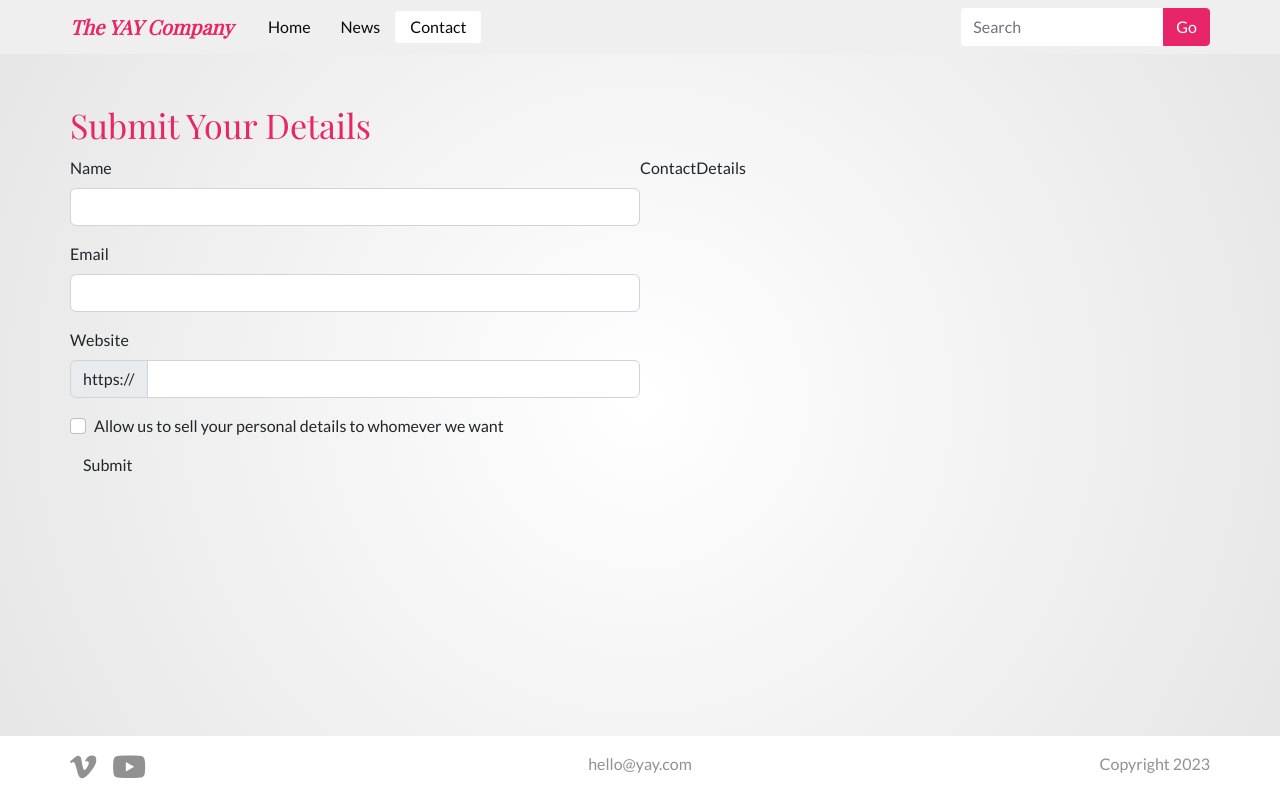
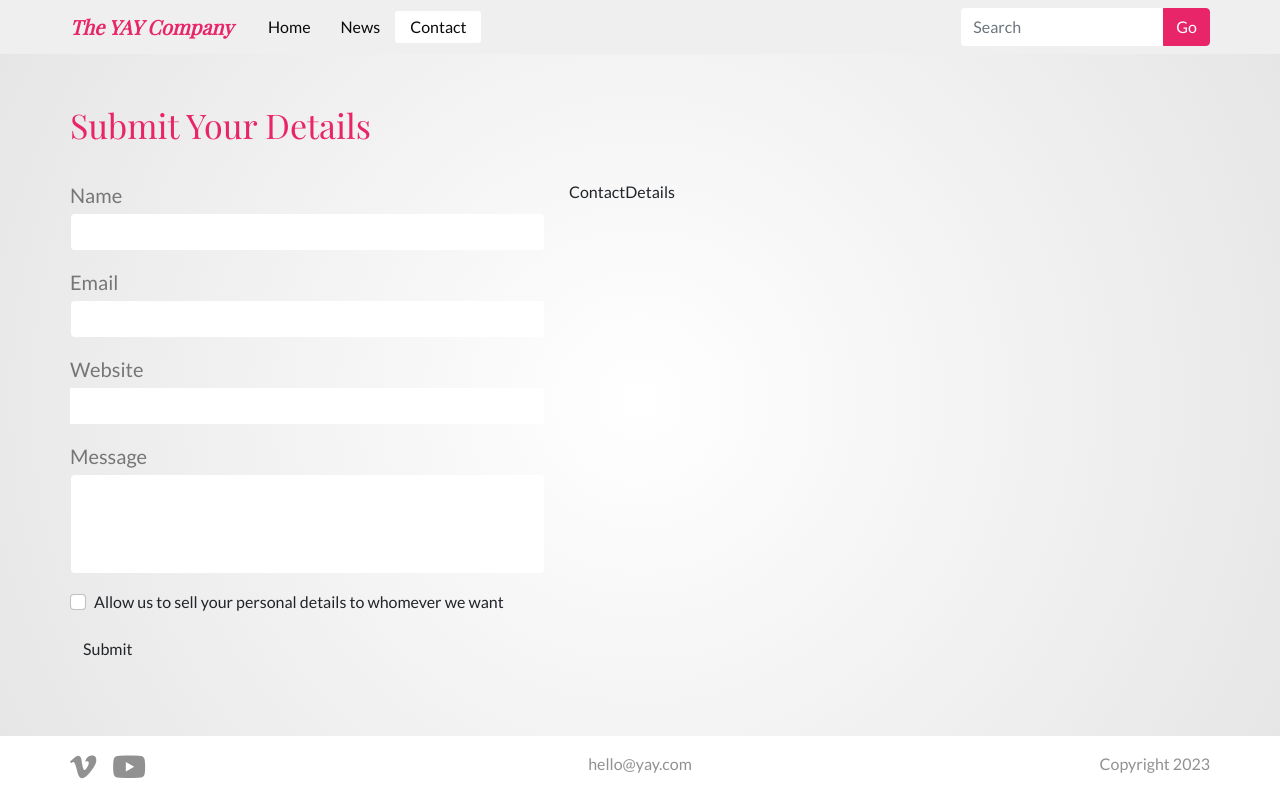
Before and after one commit to Noroff-FEU-Assignments/css-frameworks-ca-jonnebonde, a React (Create React App) app: page /contact in a window 1280 px wide. Built offline with nearby package versions, Linux system fonts and the light colour scheme; a web font is replaced by a local one.

Commit message:
fixed reponsive layout on form and started customizing sass variables.

```diff
--- a/src/components/pages/contact/Contact.js
+++ b/src/components/pages/contact/Contact.js
@@ -13,14 +13,18 @@ function Contact() {
       <Helmet>
         <title>The YAY Company | Contact</title>
       </Helmet>
-      <Container>
-        <Row className="row-cols-2">
-          <Col className="col-12">
-            <PageHeading>Submit Your Details</PageHeading></Col>
-          <Col>
+      <Container className="">
+        <Row className=" form__container row-cols-2 gap-4">
+          <Col className="col-12 d-md-block d-none">
+            <PageHeading>Submit Your Details</PageHeading>
+          </Col>
+          <Col className=" col-12 col-md-5">
             <DetailsForm />
           </Col>
-          <Col>
+          <Col className="col-12 d-md-none">
+            <PageHeading>Submit Your Details</PageHeading>
+          </Col>
+          <Col className="col-12 col-md-5">
             <ContactDetails />
           </Col>
         </Row>
--- a/src/components/pages/contact/details-form/DetailsForm.js
+++ b/src/components/pages/contact/details-form/DetailsForm.js
@@ -4,7 +4,8 @@ import Form from "react-bootstrap/Form";
 import InputGroup from "react-bootstrap/InputGroup";
 
 function DetailsForm() {
-  return <Form>
+  return (
+    <Form>
       <fieldset>
         <Form.Group className="mb-3">
           <Form.Label htmlFor="name">Name</Form.Label>
@@ -17,13 +18,15 @@ function DetailsForm() {
         <Form.Group className="mb-3">
           <Form.Label htmlFor="website">Website</Form.Label>
           <InputGroup className="mb-3">
-          <InputGroup.Text id="basic-addon3">
-            https://
-          </InputGroup.Text>
+            <InputGroup.Text id="basic-addon3" className="d-none">https://</InputGroup.Text>
             <Form.Control id="website basic-addon3" />
           </InputGroup>
         </Form.Group>
-      <Form.Group className="mb-2">
+        <Form.Group className="mb-3">
+          <Form.Label htmlFor="message">Message</Form.Label>
+          <Form.Control as="message" style={{ height: "100px" }} />
+        </Form.Group>
+        <Form.Group className="mb-3">
           <Form.Check
             type="checkbox"
             id="FieldsetCheck"
@@ -33,6 +36,7 @@ function DetailsForm() {
         <Button type="submit">Submit</Button>
       </fieldset>
     </Form>
+  );
 }
 
 export default DetailsForm;
--- a/src/components/shared/header/Header.js
+++ b/src/components/shared/header/Header.js
@@ -12,7 +12,7 @@ function Heading() {
   const location = useLocation();
 
   return (
-    <Navbar bg="light" expand="md" className='' >
+    <Navbar bg="light" expand="lg" className='' >
       <Container className='nav__container'>
         <div className='nav__container-mobile'>
         <Navbar.Brand href="/">
--- a/src/sass/custom.scss
+++ b/src/sass/custom.scss
@@ -50,3 +50,18 @@ $card-border-radius: 10px;
 $card-height: 394px;
 
 $card-cap-padding-y: 10px;
+
+
+$form-label-margin-bottom: 3px;
+$form-label-font-size: 20px;
+$form-label-font-weight: medium;
+$form-label-color: $color-secondary;
+
+$input-border-color: transparent;
+$input-border-radius: 5px;
+
+$input-focus-border-color: $color-primary;
+$input-focus-box-shadow: none;
+
+$input-group-addon-color: white;
+$input-group-addon-bg: $color-form-website-input;
--- a/src/sass/partials/_header.scss
+++ b/src/sass/partials/_header.scss
@@ -1,6 +1,6 @@
 .navbar {
 
-  @media (max-width: 768px) {
+  @media (max-width: 992px) {
 
     .navbar-collapse{
       position: absolute;
--- a/src/sass/partials/_layout.scss
+++ b/src/sass/partials/_layout.scss
@@ -31,4 +31,10 @@ body {
     .container__width--mobile {
       width: 90%;
     }
+
+    .form__container {
+      flex-direction: column-reverse;
+    }
+
+
   }
```
Lines whose indentation alone changed are shown as unchanged.
